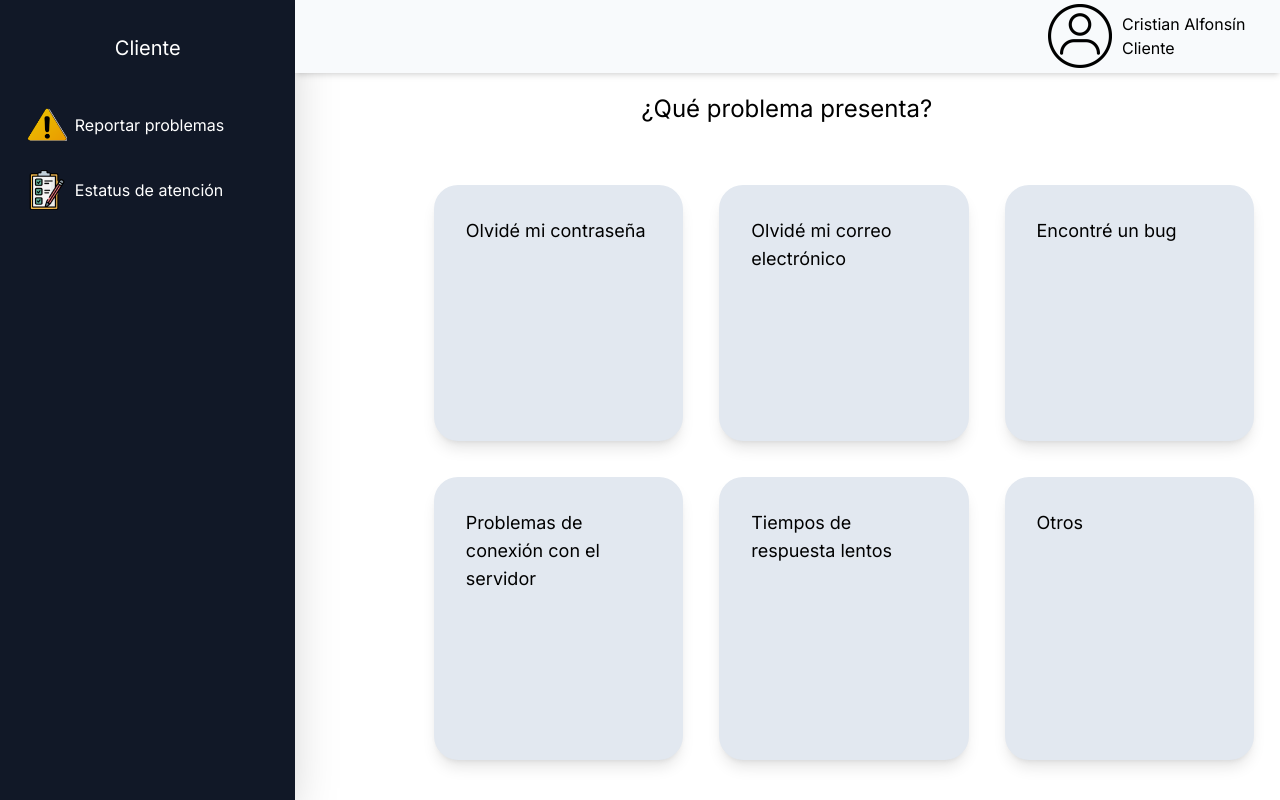
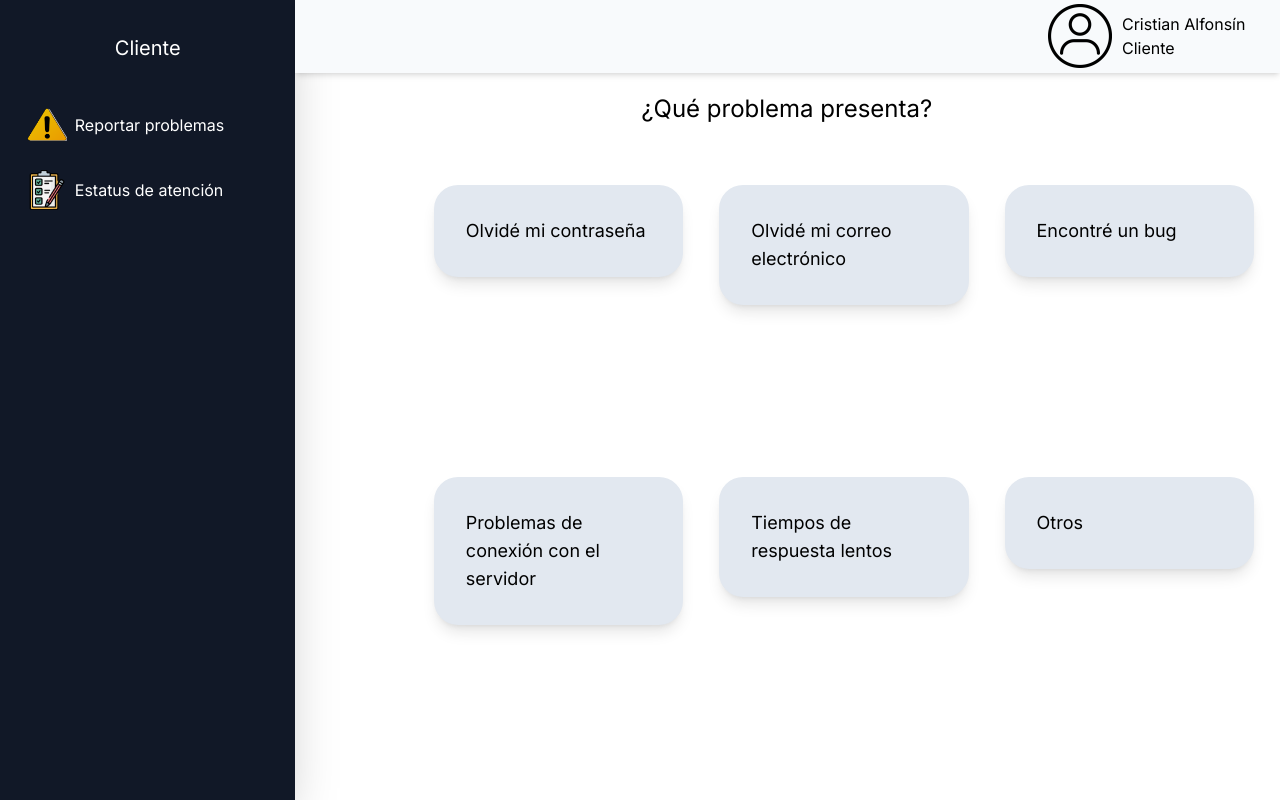
Before and after one commit to Tongother/sistema-de-tickets, a Next.js app: page /cliente in a window 1280 px wide. Built offline with nearby package versions, Linux system fonts and the light colour scheme.

Commit message:
Fixing client page

```diff
--- /dev/null
+++ b/app/cliente/crearTicket/[categoria]/page.tsx
@@ -0,0 +1,13 @@
+import React from 'react'
+
+const FormCategoria = (categoria: any) => {
+  const categoriaProblematica = categoria;
+  console.log(categoria);
+  //const idCliente = ;
+  return(
+    <div>
+      <h1>dasdasda</h1>
+    </div>
+  )
+}
+export default FormCategoria;
--- a/app/cliente/page.tsx
+++ b/app/cliente/page.tsx
@@ -1,4 +1,4 @@
-import Image from "next/image";
+import Link from "next/link";
 export default function cliente(){
     return(
         <section className="w-[80%] h-full min-h-[40.5em] bg-slate-0 container m-auto">
@@ -6,24 +6,36 @@ export default function cliente(){
                 <h1 className="w-[12.2em] m-auto text-2xl ">¿Qué problema presenta?</h1>
             </div>
             <div className="w-full min-w-[50em] h-[90%] m-auto px-10 py-10 grid grid-cols-3 gap-9 text-lg">
+                <Link href='\cliente\crearTicket\Olvide mi contraseña'>
                     <article className="bg-slate-200 rounded-3xl shadow-lg p-8 hover:bg-slate-300 flex">
                         <h4>Olvidé mi contraseña</h4>
                     </article>
+                </Link>
+                <Link href=''>
                     <article className="bg-slate-200 rounded-3xl shadow-lg p-8 hover:bg-slate-300 ">
                         <h4>Olvidé mi correo electrónico</h4>
                     </article>
+                </Link>
+                <Link href=''>
                     <article className="bg-slate-200 rounded-3xl shadow-lg p-8 hover:bg-slate-300">
                         <h4>Encontré un bug</h4>
                     </article>
+                </Link>
+                <Link href=''>
                     <article className="bg-slate-200 rounded-3xl shadow-lg p-8 hover:bg-slate-300">
                         <h4>Problemas de conexión con el servidor</h4>
                     </article>
+                </Link>
+                <Link href=''>
                     <article className="bg-slate-200 rounded-3xl shadow-lg p-8 hover:bg-slate-300">
                         <h4>Tiempos de respuesta lentos</h4>
                     </article>
+                </Link>
+                <Link href=''>
                     <article className="bg-slate-200 rounded-3xl shadow-lg p-8 hover:bg-slate-300">
                         <h4>Otros</h4>
                     </article>
+                </Link>
             </div>
         </section>
     );
--- /dev/null
+++ b/pages/api/reporte.ts
@@ -0,0 +1,20 @@
+import { NextApiRequest,NextApiResponse } from "next";
+import Connection from "@/database/Connection";
+export default async function Reporte(req: NextApiRequest, res: NextApiResponse){
+    if(req.method==='POST'){
+        return await postCrearTicket(req,res)
+    }
+    else{
+        return res.status(400).json({error: 'El método no existe'})
+    }
+}
+async function postCrearTicket(req: NextApiRequest, res: NextApiResponse){
+    const {id_cliente_reportado, categoria_problematica, fecha_reporte,fecha_cierre} = req.body;
+    try {
+        const result = await new Connection().Query(`INSERT INTO TICKET(id_cliente_reportado,categoria_problematica,fecha_reporte,fecha_cierre) VALUES (${id_cliente_reportado}, ${categoria_problematica}, ${fecha_reporte}, ${fecha_cierre})`);
+        return res.status(200).json(result);
+    } catch (error) {
+        console.error("Error al crear el ticket, inténtelo de nuevo más tarde o comníquese con un administrador:", error);
+        return res.status(500).json({ error: "Hubo un problema al procesar la solicitud" });
+    }
+}
```
Lines whose indentation alone changed are shown as unchanged.
